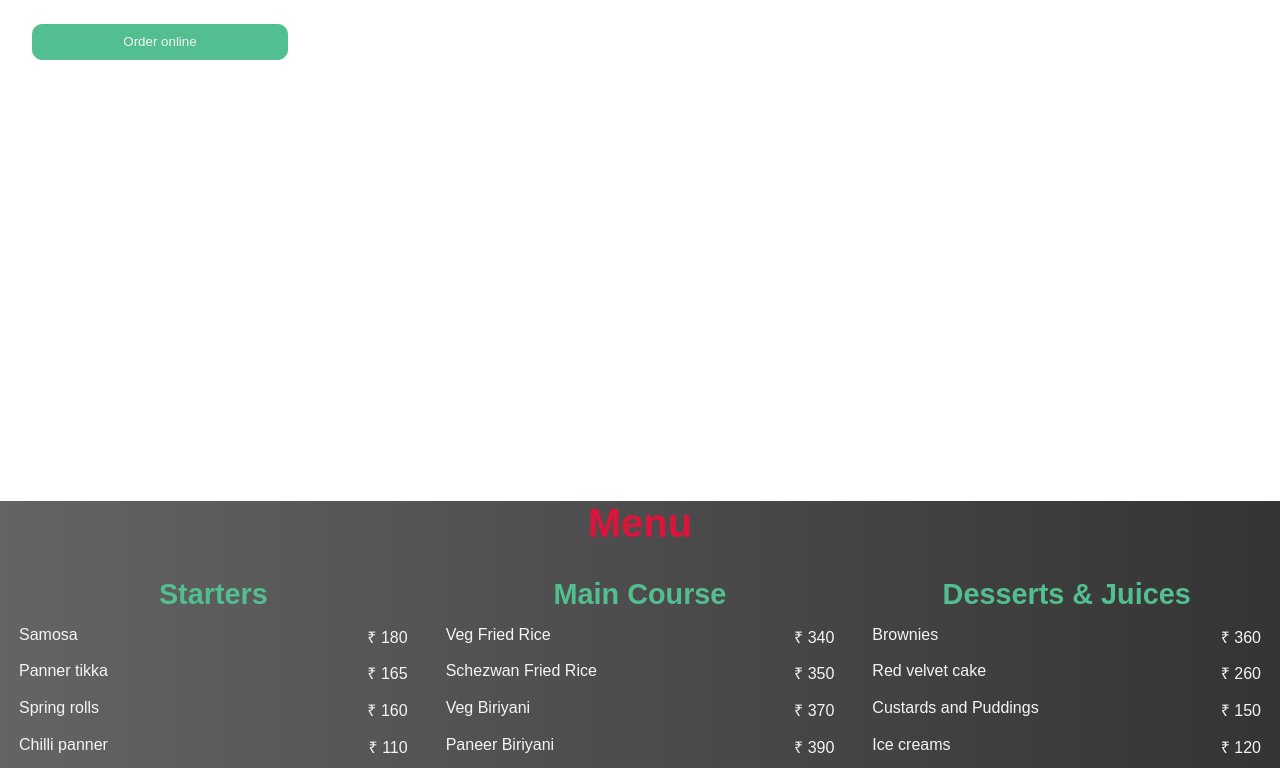
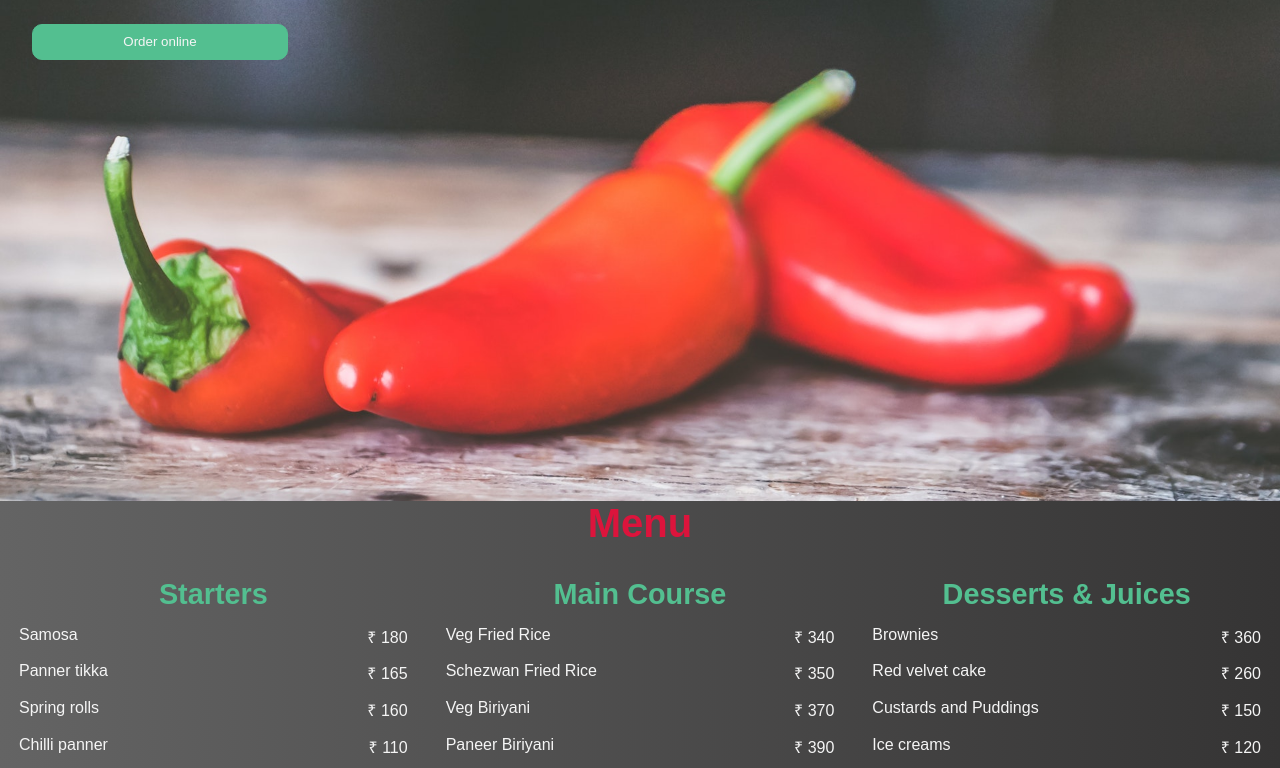
Before and after one commit to SivagurubalaSwaminathan/Mini-project-1, a plain HTML site: page index.html in a window 1280 px wide. Shown: the part 299-1067 px from the top of the page. Drawn offline with Linux system fonts and the light colour scheme.

Commit message:
Update style.css

```diff
--- a/style.css
+++ b/style.css
@@ -10,7 +10,7 @@ body ,h2{
     font-family: Arial, Helvetica, sans-serif;
 }
 .landing{
-    background-image:url(../media/pexels-jessica-lewis-creative-858094.jpg);
+    background-image:url(pexels-jessica-lewis-creative-858094.jpg);
     background-size: cover;
     background-position: center;
     height: 100vh;
```
